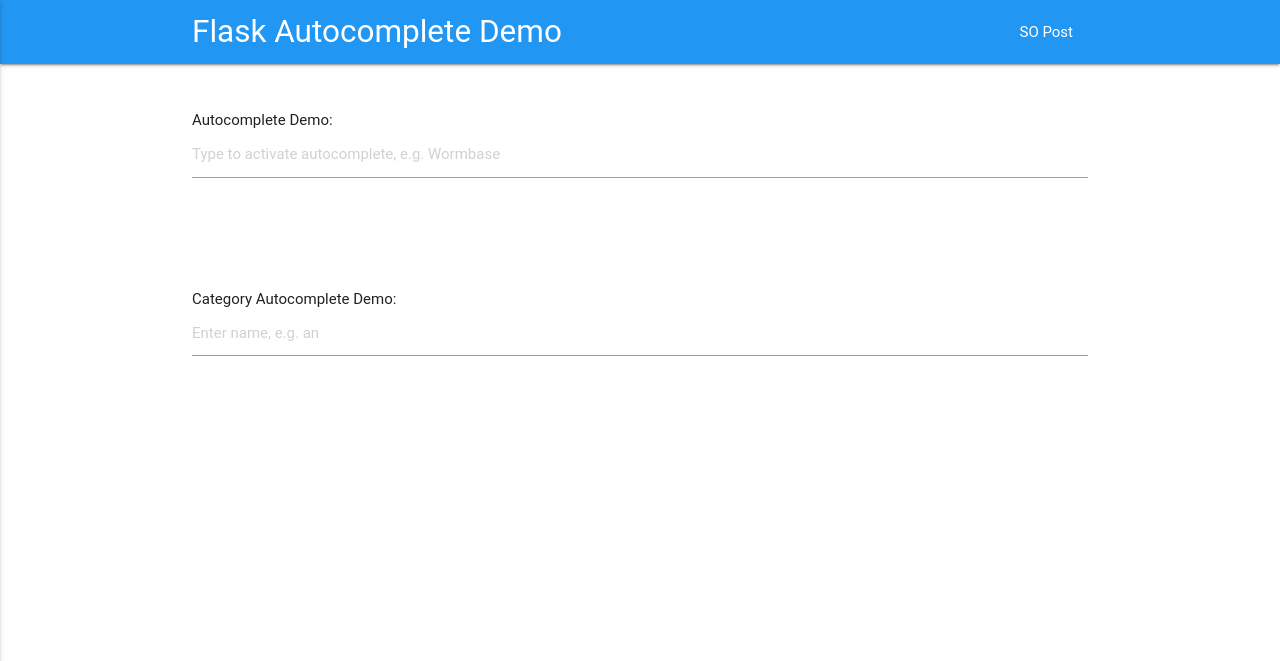
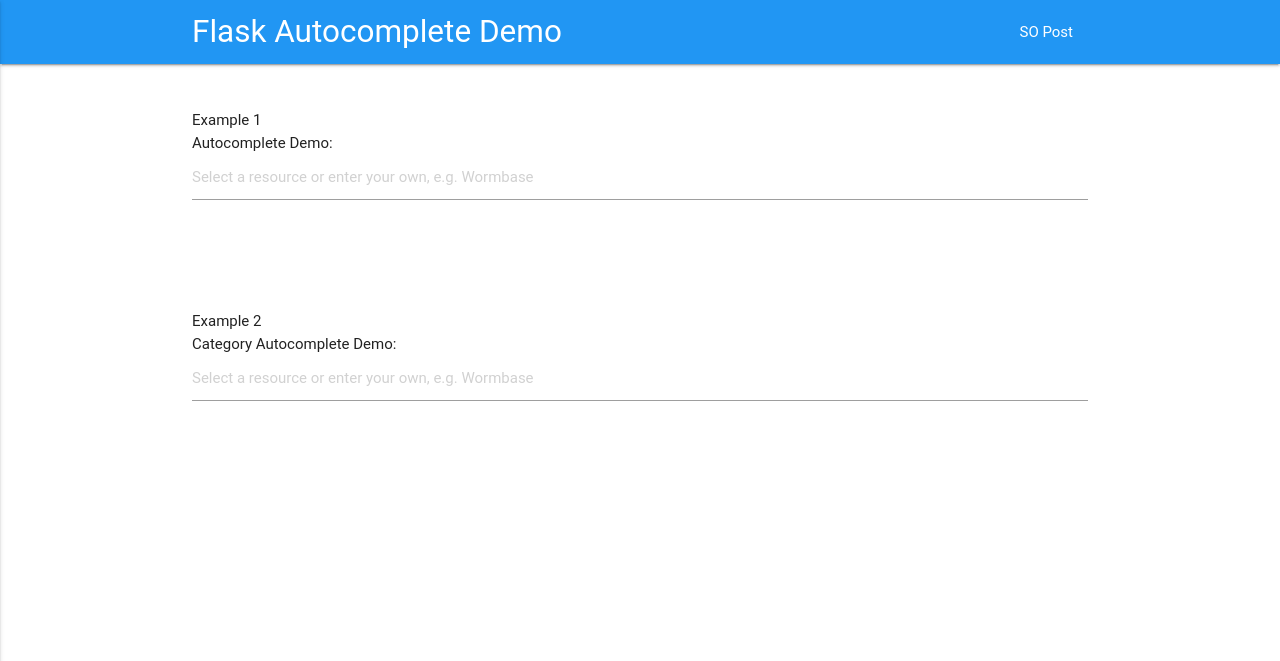
Before and after one commit to twhetzel/flask-jquery-autocomplete-demo, a Flask app: page / in a window 1280 px wide. Shown: the top 661 px of the page. Run offline with Flask 2, Linux system fonts and the light colour scheme; some libraries are stand-ins or nearby versions; some web fonts are replaced.

Commit message:
update placeholder text to match new category data

```diff
--- a/templates/index.html
+++ b/templates/index.html
@@ -36,12 +36,12 @@
 <br><br>
 
 <div class="container">
-	Autocomplete Demo: <input name="autocomplete" type="text" id="autocomplete" placeholder="Type to activate autocomplete, e.g. Wormbase"></input>
+	Example 1 <br> Autocomplete Demo: <input name="autocomplete" type="text" id="autocomplete" placeholder="Select a resource or enter your own, e.g. Wormbase"></input>
 </div>
 <br><br><br><br>
 <div class="container">
-	Category Autocomplete Demo: <label for="search"></label>
-	<input id="search" name="search" placeholder="Enter name, e.g. an"></input>
+	Example 2 <br> Category Autocomplete Demo: <label for="search"></label>
+	<input id="search" name="search" placeholder="Select a resource or enter your own, e.g. Wormbase"></input>
 </div>
 
 <script type="text/javascript">
@@ -75,7 +75,7 @@ $(function() {
     });
 
 
-// Category autocomplete widget
+// Category autocomplete widget with matching text highlighting
 // https://jqueryui.com/autocomplete/#categories
   $.widget( "custom.catcomplete", $.ui.autocomplete, {
     _create: function() {
@@ -121,7 +121,7 @@ $(function() {
     }).data("custom-catcomplete")._renderItem = function(ul, item) {
     	var $a = $("<a></a>").text(item.label);
 		highlightText(this.term, $a);
-		console.log(this.term)
+		//console.log(this.term)
 		return $("<li></li>").append($a).appendTo(ul);
 		};
 	});
```
